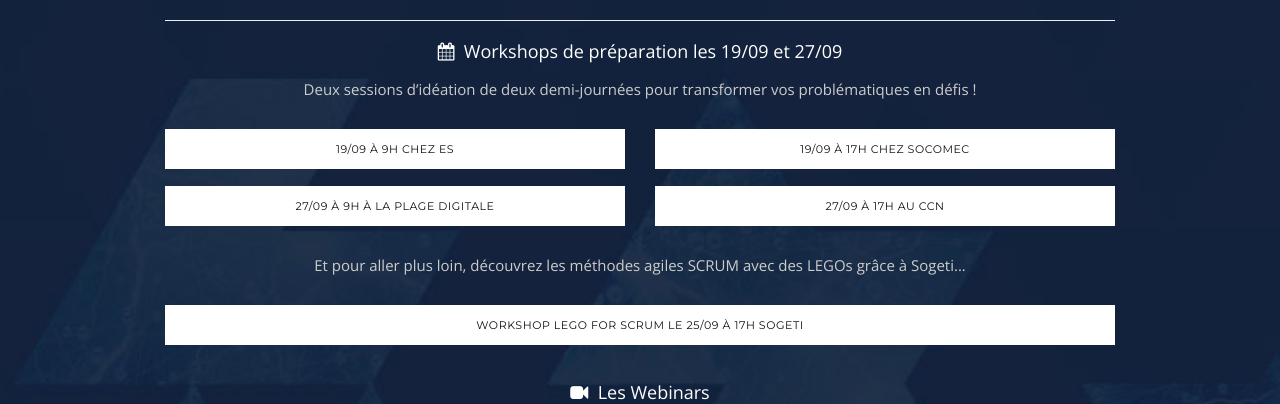
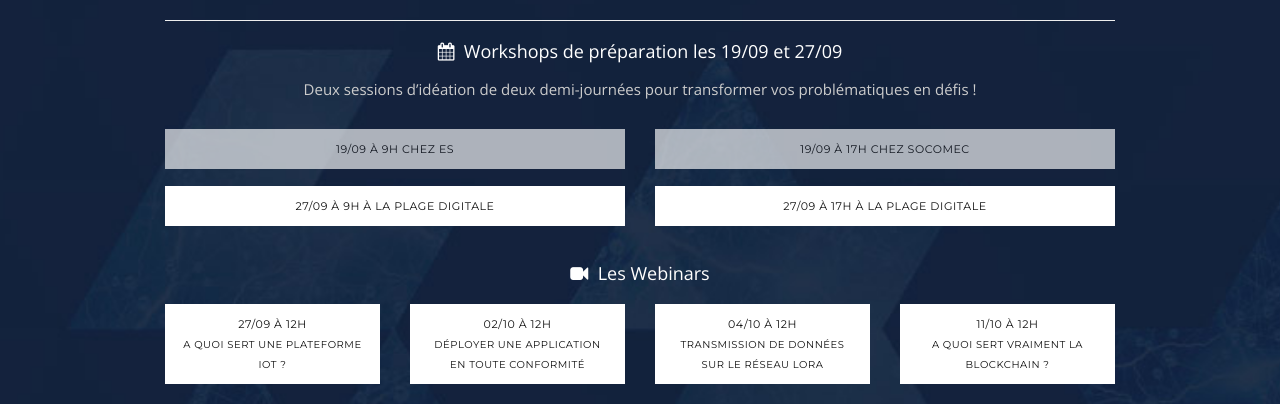
Before and after one commit to AlsaceDigitale/AlsaceDigitale.github.io, a plain HTML site: page index.html in a window 1280 px wide. Shown: the part 264-668 px from the top of the page. Drawn offline with nearby package versions, Linux system fonts and the light colour scheme.

Commit message:
update sponsors

```diff
--- a/index.html
+++ b/index.html
@@ -184,10 +184,10 @@
 								Deux sessions d’idéation de deux demi-journées pour transformer vos problématiques en défis !<br><br>
 								<div class="row" style="margin-bottom: 15px;">
 									<div class="col-md-6">
-										<a class="btn btn-default" style="width: 100%;" href="https://www.eventbrite.fr/e/billets-workshop-hic-conception-inventive-saison-1-episode-1-49932448297" target="_blank">19/09 à 9h Chez ES</a>
+										<a class="btn btn-default disabled" style="width: 100%;" href="https://www.eventbrite.fr/e/billets-workshop-hic-conception-inventive-saison-1-episode-1-49932448297" target="_blank">19/09 à 9h Chez ES</a>
 									</div>
 									<div class="col-md-6">
-										<a class="btn btn-default" style="width: 100%;" href="https://www.eventbrite.fr/e/billets-workshop-conception-inventive-hic-saison-2-episode-1-49932506471" target="_blank">19/09 à 17h chez Socomec</a>
+										<a class="btn btn-default disabled" style="width: 100%;" href="https://www.eventbrite.fr/e/billets-workshop-conception-inventive-hic-saison-2-episode-1-49932506471" target="_blank">19/09 à 17h chez Socomec</a>
 									</div>
 								</div>
 								<div class="row">
@@ -195,15 +195,15 @@
 										<a class="btn btn-default" style="width: 100%;" href="https://www.eventbrite.fr/e/billets-workshop-hic-conception-inventive-saison-1-episode-2-fren-49933545579" target="_blank">27/09 à 9h à La Plage Digitale</a>
 									</div>
 									<div class="col-md-6">
-										<a class="btn btn-default" style="width: 100%;" href="https://www.eventbrite.fr/e/billets-workshop-hic-conception-inventive-saison-2-episode-2-49933724113" target="_blank">27/09 à 17h au CCN</a>
+										<a class="btn btn-default" style="width: 100%;" href="https://www.eventbrite.fr/e/billets-workshop-hic-conception-inventive-saison-2-episode-2-49933724113" target="_blank">27/09 à 17h à La Plage Digitale</a>
 									</div>
 								</div>
-								<div class="row">
+								<!--<div class="row">
 									<div class="col-md-12">
 										<br>Et pour aller plus loin, découvrez les méthodes agiles SCRUM avec des LEGOs grâce à Sogeti...<br><br>
 										<a class="btn btn-default" style="width: 100%;" href="https://www.eventbrite.fr/e/billets-workshop-lego-for-scrum-49934152394" target="_blank">Workshop Lego for SCRUM le 25/09 à 17h Sogeti</a>
 									</div>
-								</div>
+								</div>-->
 								<div style="font-size: 18px;color:#fff;padding-top: 30px;" class="text-center"><i class="fa fa-video-camera"></i> &nbsp;Les Webinars</div><br>
 								<div class="row webinars" style="margin-bottom: 15px;">
 									<div class="col-md-3">
@@ -1255,6 +1255,7 @@
 						<a href="http://www.rhenatic.eu/" target="_blank"><img src="images/contents/rhenatic.png" alt="Rhénatic" style="width: 180px;"></a>
 						<a href="http://www.strataggem.com/" target="_blank" style="background: white; padding: 8px;"><img src="images/contents/strataggem.png" alt="Strataggem"></a>
 						<a href="http://www.insa-strasbourg.fr/" target="_blank"><img src="images/contents/insa.png" alt="INSA Strasbourg"></a>
+						<a href="https://www.orange.fr/" target="_blank"><img src="images/contents/orange.png" alt="orange"></a>
 						<!--<a href="http://www.alsacechampagneardennelorraine.eu/" target="_blank"><img src="images/contents/regiongrandest.png" alt="Région Grand Est"></a>
 						<a href="https://www.interregeurope.eu/" target="_blank"><img src="images/contents/interreg.jpg" alt="Interreg Europe"></a>-->
 					</div>
@@ -1265,8 +1266,9 @@
 						<a href="https://its-future.com/" target="_blank"><img src="images/contents/its.png" alt="its future"></a>
 						<a href="http://www.agoracalyce.com/" target="_blank"><img src="images/contents/agora.png" alt="Agora Calycé"></a>
 						<a href="https://www.thurmelec.fr/" target="_blank"><img src="images/contents/thurmelec.jpg" alt="thurmelec"></a>
-						<a href="https://www.orange.fr/" target="_blank"><img src="images/contents/orange.png" alt="orange"></a>
 						<a href="https://fr.rs-online.com/web/" target="_blank"><img src="images/contents/rs.png" alt="rs"></a>
+						<a href="http://technologyandstrategy.group/" target="_blank"><img src="images/contents/ts.jpg" alt="ts"></a>
+						<a href="https://www.soprasteria.com/" target="_blank"><img src="images/contents/sopra.jpg" alt="sopra steria"></a>
 					</div>
 
 					<div class="sponsors-row" data-animation="bounceIn">
```
Also changed, not shown: images/contents/sopra.jpg (added), images/contents/ts.jpg (added).
